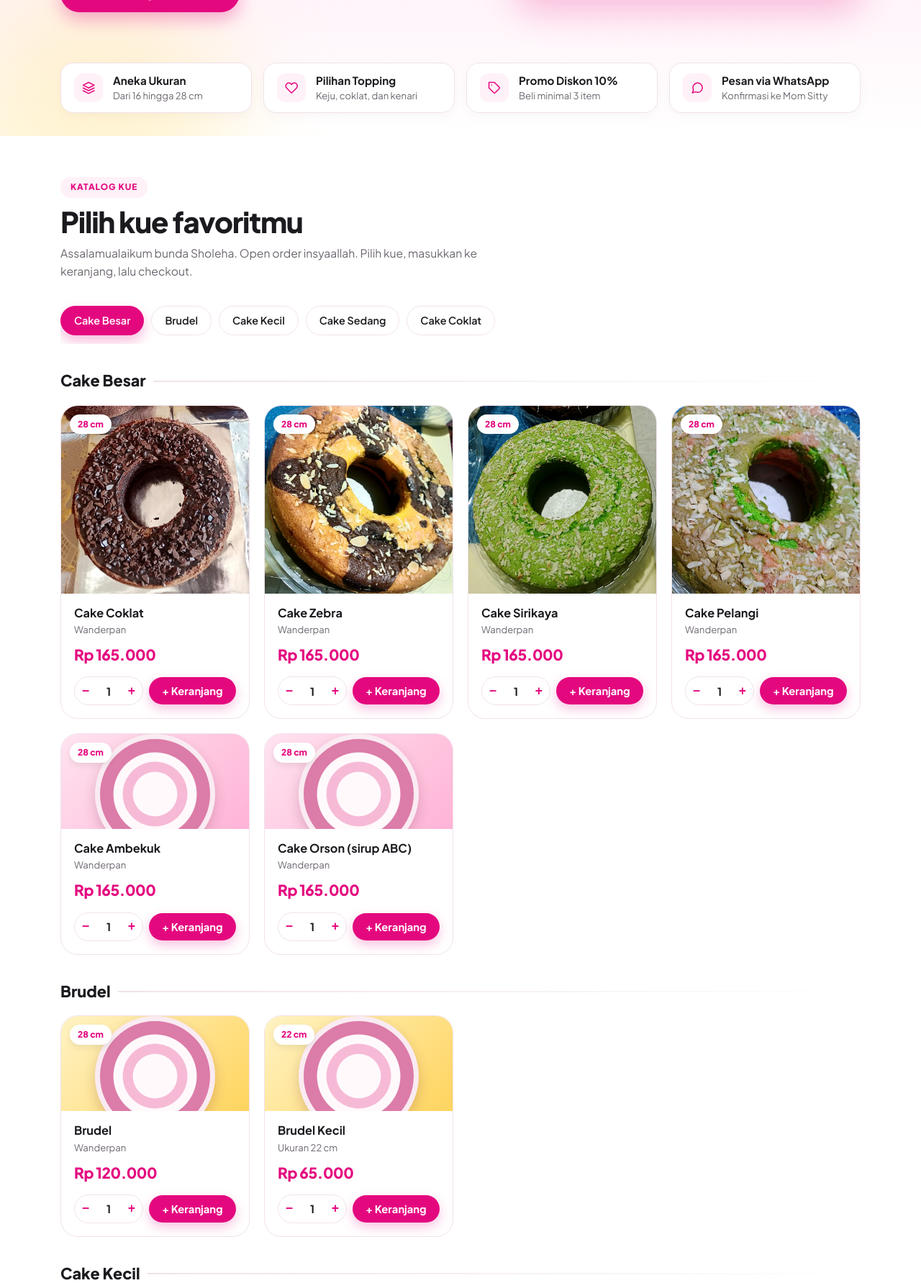
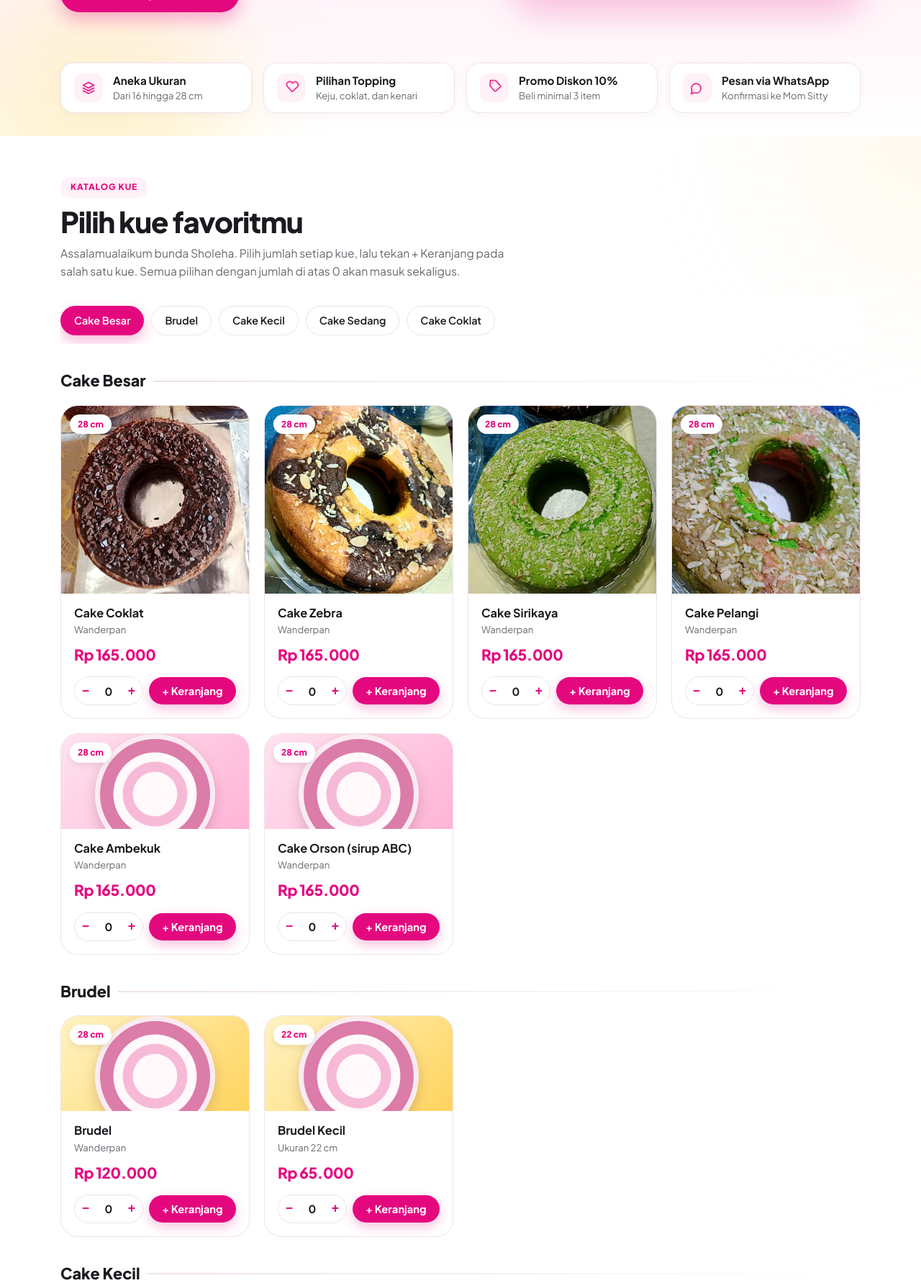
Before and after one commit to lexackerman99-jpg/cake-mee, a Laravel app: page / in a window 1280 px wide. Shown: the part 587-2370 px from the top of the page at 72% size. Run offline with Laravel 12, Linux system fonts and the light colour scheme; data comes from the database, SQL or seed files in the repository.

Commit message:
fixing checkout logic

```diff
--- a/app/Http/Controllers/ShopController.php
+++ b/app/Http/Controllers/ShopController.php
@@ -1,6 +1,7 @@
 <?php
 namespace App\Http\Controllers;
 use App\Models\{Product,Order};
+use Illuminate\Http\RedirectResponse;
 use Illuminate\Http\Request;
 use Illuminate\Support\Facades\DB;
 class ShopController extends Controller {
@@ -14,11 +15,14 @@ class ShopController extends Controller {
 
     $products = Product::whereIn('id', array_keys($c))->get();
     $available = $products->keyBy('id');
-    $validCart = array_intersect_key($c, $available->all());
+    $validCart = array_filter(
+      array_intersect_key($c, $available->all()),
+      static fn ($quantity): bool => filter_var($quantity, FILTER_VALIDATE_INT) !== false && (int) $quantity > 0,
+    );
 
     if (count($validCart) !== count($c)) {
       session(['cart'=>$validCart]);
-      session()->flash('cart_warning','Beberapa produk di keranjang sudah tidak tersedia dan telah dihapus. Silakan pilih kembali dari menu.');
+      session()->flash('cart_warning','Beberapa produk di keranjang sudah tidak tersedia atau memiliki jumlah tidak valid dan telah dihapus. Silakan pilih kembali dari menu.');
     }
 
     return $products
@@ -31,11 +35,55 @@ class ShopController extends Controller {
     return ['sub'=>$sub,'qty'=>$qty,'disc'=>$disc,'total'=>$sub-$disc];
   }
   public function index(){ return view('menu',['groups'=>Product::orderBy('id')->get()->groupBy('category')]); }
-  public function add(Request $r, Product $product){
+  public function add(Request $r): RedirectResponse {
+    $submittedQuantities = $r->input('qty', []);
+
+    if (!is_array($submittedQuantities)) {
+      return back()->with('cart_warning', 'Pilihan jumlah kue tidak valid.');
+    }
+
+    $selectedQuantities = [];
+
+    foreach ($submittedQuantities as $productId => $quantity) {
+      $quantity = filter_var($quantity, FILTER_VALIDATE_INT);
+
+      if ($quantity === false || $quantity < 0) {
+        return back()->with('cart_warning', 'Jumlah kue harus berupa bilangan bulat 0 atau lebih.');
+      }
+
+      if ($quantity === 0) {
+        continue;
+      }
+
+      $productId = filter_var((string) $productId, FILTER_VALIDATE_INT);
+
+      if ($productId === false || $productId < 1) {
+        return back()->with('cart_warning', 'Pilihan produk tidak valid.');
+      }
+
+      $selectedQuantities[$productId] = $quantity;
+    }
+
+    if (empty($selectedQuantities)) {
+      return back()->with('cart_warning', 'Pilih jumlah kue di atas 0 untuk menambahkannya ke keranjang.');
+    }
+
     $this->items();
-    $q = max(1,(int)$r->input('qty',1)); $c = session('cart',[]);
-    $c[$product->id] = ($c[$product->id] ?? 0) + $q; session(['cart'=>$c]);
-    return back()->with('ok',"{$product->name} ukuran {$product->size} ditambahkan ke keranjang.");
+    $products = Product::whereKey(array_keys($selectedQuantities))->get()->keyBy('id');
+
+    if ($products->count() !== count($selectedQuantities)) {
+      return back()->with('cart_warning', 'Sebagian kue yang dipilih sudah tidak tersedia. Muat ulang menu sebelum mencoba lagi.');
+    }
+
+    $cart = session('cart', []);
+
+    foreach ($products as $product) {
+      $cart[$product->id] = ($cart[$product->id] ?? 0) + $selectedQuantities[$product->id];
+    }
+
+    session(['cart' => $cart]);
+
+    return back()->with('ok', count($selectedQuantities).' pilihan kue berhasil ditambahkan ke keranjang.');
   }
   public function remove(Product $product){ $this->items(); $c=session('cart',[]); unset($c[$product->id]); session(['cart'=>$c]); return back(); }
   public function cart(){ $i=$this->items(); return view('cart',['items'=>$i,'t'=>$this->calc($i)]); }
@@ -70,9 +118,21 @@ class ShopController extends Controller {
   }
   public function done(){
     $o = Order::with('items')->findOrFail(session('last_order'));
-    $m = "Assalamualaikum, saya mau konfirmasi pesanan #{$o->id}:\n";
-    foreach($o->items as $x) $m .= "- {$x->name} x{$x->qty}\n";
-    $m .= "Metode pembayaran: {$o->paymentMethodLabel()}\nStatus pembayaran: {$o->paymentStatusLabel()}\nDiskon: Rp ".number_format($o->discount,0,',','.')."\nTotal: Rp ".number_format($o->total,0,',','.')."\nNama: {$o->customer_name}\nHP: {$o->phone}\nAlamat: {$o->address}";
+    $m = "Assalamualaikum Mom Sitty,\n\nSaya ingin mengonfirmasi pesanan *#{$o->number}*.\n\n";
+    $m .= "*Rincian Pesanan*\n";
+    $itemNumber = 1;
+    foreach($o->items as $x) {
+      $m .= "{$itemNumber}. {$x->name} — {$x->qty} pcs\n";
+      $itemNumber++;
+    }
+    $m .= "\n*Pembayaran*\n";
+    $m .= "Metode: {$o->paymentMethodLabel()}\nStatus: {$o->paymentStatusLabel()}\n\n";
+    $m .= "*Ringkasan Pembayaran*\n";
+    $m .= "Subtotal: Rp ".number_format($o->subtotal,0,',','.')."\n";
+    $m .= "Diskon: Rp ".number_format($o->discount,0,',','.')."\n";
+    $m .= "Total: *Rp ".number_format($o->total,0,',','.')."*\n\n";
+    $m .= "*Data Pemesan*\n";
+    $m .= "Nama: {$o->customer_name}\nNo. WhatsApp: {$o->phone}\nAlamat: {$o->address}";
     return view('done',['o'=>$o,'wa'=>'https://wa.me/'.self::WA.'?text='.rawurlencode($m)]);
   }
 }
--- a/resources/views/layout.blade.php
+++ b/resources/views/layout.blade.php
@@ -21,6 +21,10 @@ window.addEventListener('load',function(){document.documentElement.classList.rem
 *{box-sizing:border-box}
 html{scroll-behavior:smooth;scroll-padding-top:90px}
 body{min-height:100vh;margin:0;display:flex;flex-direction:column;font-family:'Plus Jakarta Sans',system-ui,-apple-system,sans-serif;color:var(--ink);background:#fff;line-height:1.6;-webkit-font-smoothing:antialiased}
+body:not(.is-admin){isolation:isolate}
+body:not(.is-admin)::before,body:not(.is-admin)::after{content:"";position:fixed;z-index:-1;pointer-events:none;width:min(68vw,560px);aspect-ratio:1;border-radius:50%;filter:blur(70px);opacity:.3;animation:ambientDrift 26s ease-in-out infinite alternate}
+body:not(.is-admin)::before{top:-18vw;left:-16vw;background:radial-gradient(circle,rgba(255,190,224,.78),transparent 70%)}
+body:not(.is-admin)::after{right:-16vw;bottom:-18vw;background:radial-gradient(circle,rgba(255,225,164,.75),transparent 70%);animation-delay:-13s}
 main{flex:1}
 a{color:var(--pink)}
 img{max-width:100%}
@@ -48,7 +52,9 @@ img{max-width:100%}
 @keyframes fadeLeft{from{opacity:0;transform:translateX(50px) scale(.96)}to{opacity:1;transform:none}}
 @keyframes floaty{50%{transform:translateY(-10px)}}
 @keyframes drift{to{transform:translate(40px,30px) scale(1.12)}}
+@keyframes ambientDrift{to{transform:translate3d(7vw,5vh,0) scale(1.12)}}
 @keyframes nudge{50%{transform:translateY(4px)}}
+@keyframes iconShift{0%,100%{transform:translate(0,0) rotate(0)}35%{transform:translate(2px,-3px) rotate(5deg)}70%{transform:translate(-2px,1px) rotate(-4deg)}}
 @keyframes bump{0%{transform:scale(1)}30%{transform:scale(1.5)}60%{transform:scale(.95)}100%{transform:scale(1)}}
 @keyframes laugh-bounce{0%{transform:translateY(0) scale(1.1,.85)}100%{transform:translateY(-.5em) scale(.95,1.1) rotate(-5deg)}}
 @keyframes laugh-wobble{0%{rotate:-2deg}100%{rotate:2deg}}
@@ -140,7 +146,12 @@ img{max-width:100%}
 .feats li{display:flex;gap:14px;align-items:center;background:#fff;border:1px solid var(--line);border-radius:18px;padding:14px 18px;box-shadow:0 4px 16px rgba(0,0,0,.03);transition:transform .3s var(--ease),box-shadow .3s var(--ease)}
 .feats li:hover{transform:translateY(-3px);box-shadow:0 10px 24px rgba(228,8,127,.1)}
 .feats .ic{flex:none;width:40px;height:40px;border-radius:12px;background:var(--pink-soft);color:var(--pink);display:grid;place-items:center;transition:.35s var(--ease)}
+.feats .ic .i{animation:iconShift 3.4s ease-in-out infinite}
+.feats li:nth-child(2) .ic .i{animation-delay:-.85s}
+.feats li:nth-child(3) .ic .i{animation-delay:-1.7s}
+.feats li:nth-child(4) .ic .i{animation-delay:-2.55s}
 .feats li:hover .ic{background:var(--pink);color:#fff;transform:scale(1.08)}
+.feats li:hover .ic .i{animation-play-state:paused}
 .feats b{display:block;font-size:.95rem;font-weight:700;color:var(--ink);line-height:1.2;margin-bottom:2px}
 .feats span.s{display:block;color:var(--mut);font-size:.82rem;line-height:1.3}
 
@@ -428,6 +439,8 @@ footer{background:#1a0b14;color:#f3d9e6;margin-top:60px}
   *,*::before,*::after{animation-duration:.01ms!important;animation-iteration-count:1!important;transition-duration:.01ms!important;scroll-behavior:auto!important}
   .js .reveal{opacity:1;transform:none}
   .toy-letter,.ground-shadow{animation:none!important;transform:none!important;rotate:none!important}
+  body:not(.is-admin)::before,body:not(.is-admin)::after{animation:none}
+  .feats .ic .i{animation:none!important}
 }
 </style>
 </head>
@@ -523,8 +536,8 @@ footer{background:#1a0b14;color:#f3d9e6;margin-top:60px}
     var i=q.querySelector('input');
     q.querySelectorAll('button').forEach(function(bt){
       bt.addEventListener('click',function(){
-        var v=(parseInt(i.value,10)||1)+parseInt(bt.getAttribute('data-step'),10);
-        i.value=Math.max(1,Math.min(99,v));
+        var v=(parseInt(i.value,10)||0)+parseInt(bt.getAttribute('data-step'),10);
+        i.value=Math.max(0,Math.min(99,v));
       });
     });
   });
@@ -533,7 +546,7 @@ footer{background:#1a0b14;color:#f3d9e6;margin-top:60px}
     var y=sessionStorage.getItem('sy');
     if(y!==null){sessionStorage.removeItem('sy');window.scrollTo({top:parseInt(y,10),behavior:'instant'})}
   }catch(e){}
-  document.querySelectorAll('form.buy').forEach(function(f){
+  document.querySelectorAll('form.order-form').forEach(function(f){
     f.addEventListener('submit',function(){try{sessionStorage.setItem('sy',window.scrollY)}catch(e){}});
   });
 
--- a/resources/views/menu.blade.php
+++ b/resources/views/menu.blade.php
@@ -60,7 +60,7 @@
 <section class="sec" id="katalog">
   <span class="eyebrow reveal">KATALOG KUE</span>
   <h2 class="t reveal" style="--d:60ms">Pilih kue favoritmu</h2>
-  <p class="sub reveal" style="--d:120ms">Assalamualaikum bunda Sholeha. Open order insyaallah. Pilih kue, masukkan ke keranjang, lalu checkout.</p>
+  <p class="sub reveal" style="--d:120ms">Assalamualaikum bunda Sholeha. Pilih jumlah setiap kue, lalu tekan + Keranjang pada salah satu kue. Semua pilihan dengan jumlah di atas 0 akan masuk sekaligus.</p>
 
   <div class="chips">
     @foreach($groups as $cat => $list)
@@ -68,6 +68,7 @@
     @endforeach
   </div>
 
+  <form class="order-form" method="POST" action="{{ route('cart.add') }}">@csrf
   @foreach($groups as $cat => $list)
     <h2 class="cat reveal" id="{{ \Illuminate\Support\Str::slug($cat) }}">{{ $cat }}</h2>
     <div class="grid">
@@ -86,15 +87,16 @@
             <h3>{{ $p->name }}</h3>
             <small>{{ $p->note ?: 'Ukuran '.$p->size.' cm' }}</small>
             <div class="price">Rp {{ number_format($p->price,0,',','.') }}</div>
-            <form class="buy" method="POST" action="{{ route('cart.add',$p) }}">@csrf
-              <div class="qty"><button type="button" data-step="-1" aria-label="Kurangi">−</button><input type="number" name="qty" value="1" min="1" max="99" aria-label="Jumlah"><button type="button" data-step="1" aria-label="Tambah">+</button></div>
+            <div class="buy">
+              <div class="qty"><button type="button" data-step="-1" aria-label="Kurangi">−</button><input type="number" name="qty[{{ $p->id }}]" value="0" min="0" max="99" aria-label="Jumlah"><button type="button" data-step="1" aria-label="Tambah">+</button></div>
               <button class="btn">+ Keranjang</button>
-            </form>
+            </div>
           </div>
         </article>
       @endforeach
     </div>
   @endforeach
+  </form>
 
   <p class="note">Catatan: untuk full topping coklat, harga kue ditambah Rp 5.000. Mohon dikonfirmasi lagi bila ada yang kurang dimengerti.</p>
 </section>
--- a/routes/web.php
+++ b/routes/web.php
@@ -27,7 +27,7 @@ Route::middleware('admin')->prefix('loginadmin')->name('admin.')->group(function
     Route::get('/reports',[\App\Http\Controllers\AdminReportController::class,'index'])->name('reports.index');
 });
 
-Route::post('/cart/add/{product}',[ShopController::class,'add'])->name('cart.add');
+Route::post('/cart/add',[ShopController::class,'add'])->name('cart.add');
 Route::get('/cart',[ShopController::class,'cart'])->name('cart');
 Route::post('/cart/remove/{product}',[ShopController::class,'remove'])->name('cart.remove');
 Route::get('/checkout',[ShopController::class,'checkout'])->name('checkout');
```
Also changed, not shown: tests/Feature/CartTest.php (+70 -3 lines), tests/Feature/CheckoutPaymentTest.php (+53 -0 lines), public/logo.png.
